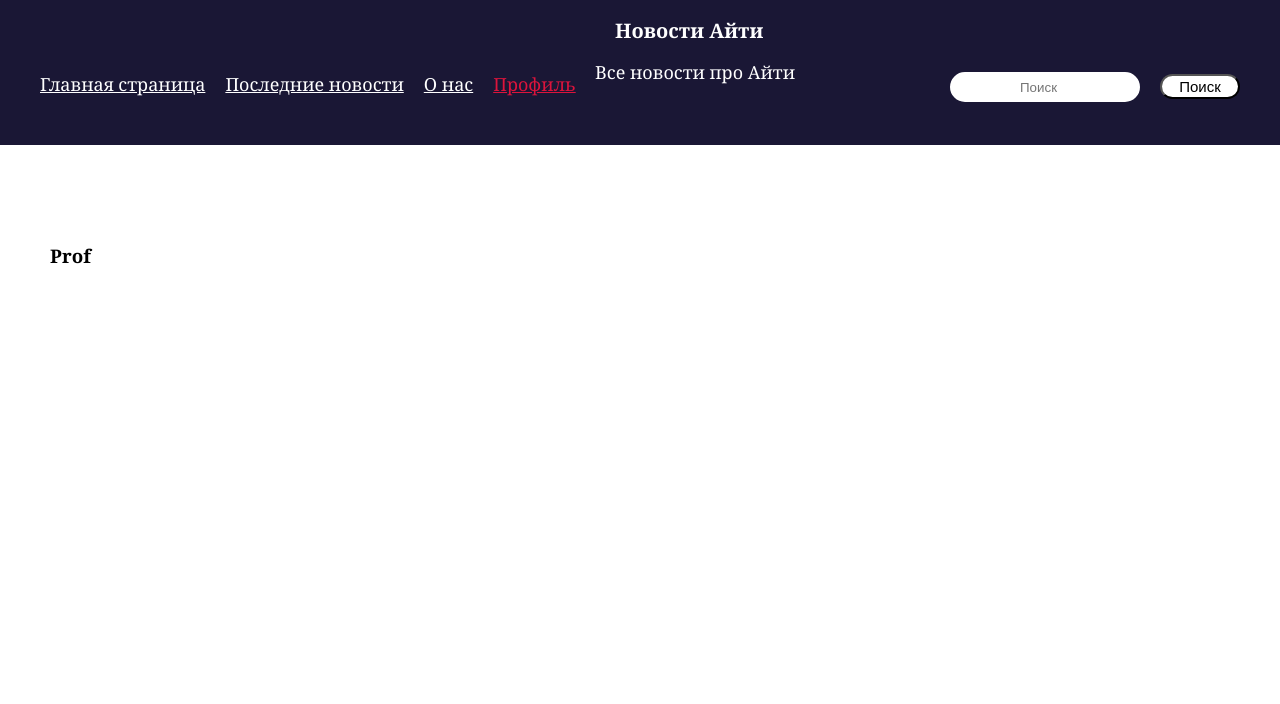
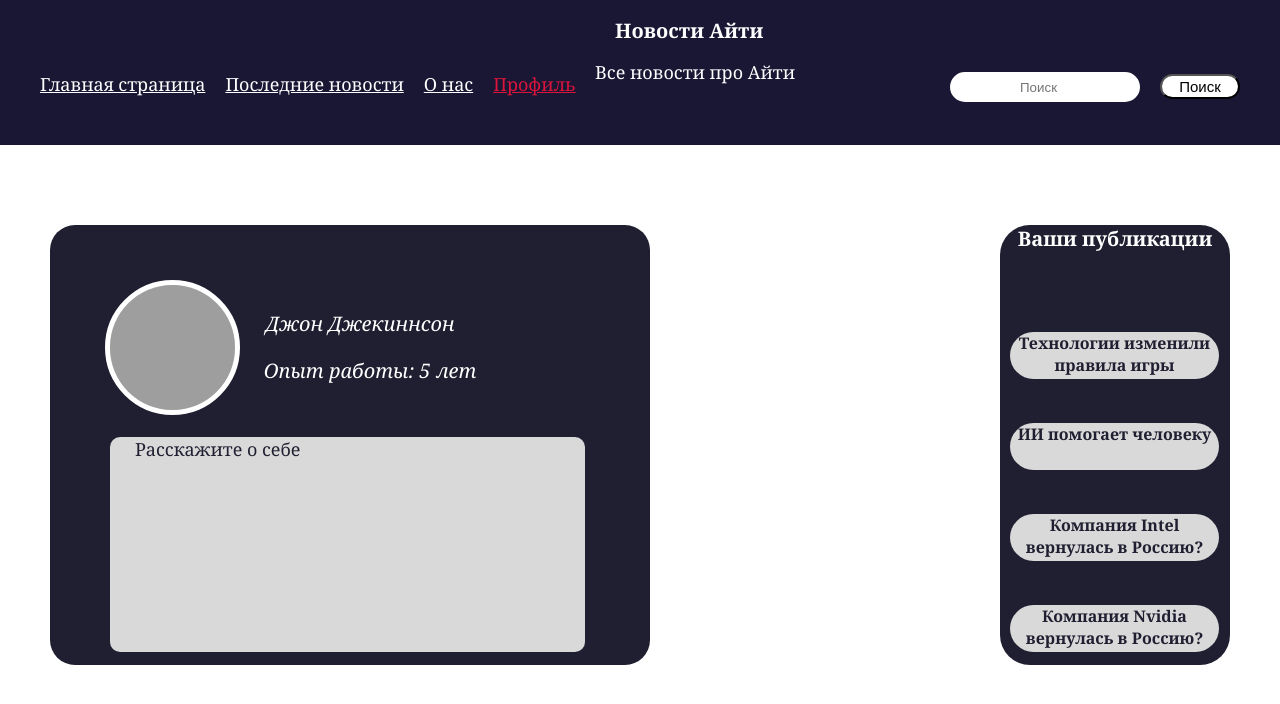
Before and after one commit to Weronnip/News-IT, a React (Vite) app: page /profile in a window 1280 px wide. Shown: the top 704 px of the page. Built offline with nearby package versions, Linux system fonts and the light colour scheme; grey boxes are pictures that could not be loaded.

Commit message:
Update before 0.9

```diff
--- a/src/App.jsx
+++ b/src/App.jsx
@@ -17,6 +17,7 @@ function App() {
 
       <Routes>
         <Route path='/' element={<Layout/>}>
+          <Route index element={<Homes />}/>
           <Route path='home' element={<Homes />}/>
           <Route path='profile' element={<Profile />}/>
           <Route path='about' element={<About />}/>
--- a/src/View/New.jsx
+++ b/src/View/New.jsx
@@ -1,4 +1,4 @@
-import './css/index.css'
+import './css/News.css'
 
 function Smi() {
     return (
--- a/src/View/Profile.jsx
+++ b/src/View/Profile.jsx
@@ -1,9 +1,49 @@
-import './css/News.css'
+import './css/profile.css'
+import { Link } from 'react-router-dom';
 
 function Profile() {
     return(
         <section className="window">
-            <h3>Prof</h3>
+            <div className="main-win">
+                <div className="info-user">
+                    <img src="https://www.medien-studieren.net/fileadmin/user_upload/Inhalte/medien-studieren.de/studiengaenge/journalismus-karriere.jpg" alt="avatar-user" className='avatar'/>
+                    <div className="user-bio">
+                        <em className='name-last'>Джон Джекиннсон</em>
+                        <br />
+                        <em className="exp">Опыт работы: 5 лет</em>
+                    </div>
+                    <div className="about-user">
+                        <p className='texts' contentEditable>Расскажите о себе</p>
+                    </div>
+                </div>
+            </div>
+            <div className="publ">
+                <h3 className="titles">Ваши публикации</h3>
+                <div className="public">
+                    <Link to="/News" className='abth'>Технологии изменили правила игры</Link>
+                </div>
+
+                <br />
+                <br />
+
+                <div className="public">
+                    <Link to="/News" className='abth'>ИИ помогает человеку</Link>
+                </div>
+
+                <br />
+                <br />
+
+                <div className="public">
+                    <Link to="/News" className='abth'>Компания Intel вернулась в Россию?</Link>
+                </div>
+
+                <br />
+                <br />
+
+                <div className="public">
+                    <Link to="/News" className='abth'>Компания Nvidia вернулась в Россию?</Link>
+                </div>
+            </div>
         </section>
     );
 }
--- /dev/null
+++ b/src/View/css/profile.css
@@ -0,0 +1,114 @@
+body {
+  background-attachment: fixed;
+  background-color: rgb(255, 255, 255);
+  box-sizing: border-box;
+  font-family: 'Cambria';
+  width: 100%;
+  height: 100% auto;
+  margin: 0% auto;
+}
+
+html {
+  overflow: scroll;
+  overflow-x: hidden;
+}
+::-webkit-scrollbar {
+  width: 0px;
+  background: transparent;
+}
+
+::-webkit-scrollbar-thumb {
+  background: #FF0000;
+}
+
+.main-win {
+  background: #1F1F31;
+  border-radius: 25PX;
+  width: 600px;
+  height: 440px;
+}
+
+.avatar {
+  background-color: #D9D9D9;
+  border: 5px solid white;
+  border-radius: 360px;
+  width: 125px;
+  height: 125px;
+  left: 55px;
+  top: 55px;
+  transition: ease-in-out 0.5s;
+  position: relative;
+}
+
+.user-bio{
+  text-align: center;
+}
+
+.name-last {
+  bottom: 55px;
+  color: white;
+  font-size: 20px;
+  left: 10px;
+  position: relative;
+}
+
+.exp{
+  bottom: 35px;
+  color: white;
+  font-size: 20px;
+  left: 20px;
+  position: relative;
+}
+
+.about-user {
+  background-color: #D9D9D9;
+  border-radius: 10px;
+  width: 475px;
+  height: 215px;
+  left: 60px;
+  position: relative;
+}
+
+.texts {
+  color: #1F1F31;
+  font-size: 18px;
+  padding-left: 25px;
+}
+
+/* Block 2 */
+
+.titles {
+  color: white;
+}
+
+.publ {
+  background: #1F1F31;
+  bottom: 460px;
+  border-radius: 30px;
+  width: 230px;
+  height: 440px;
+  left: 950px;
+  position: relative;
+}
+
+.public {
+  background: #D9D9D9;
+  border-radius: 25px;
+  text-align: center;
+  width: 209px;
+  height: 47px;
+  left: 10px;
+  top: 60px;
+  position: relative;
+}
+
+.abth {
+  color: #1F1F31;
+  font-weight: 700;
+  text-decoration: none;
+  padding-top: 25px;
+}
+
+.abth:hover {
+  color: brown;
+}
```
